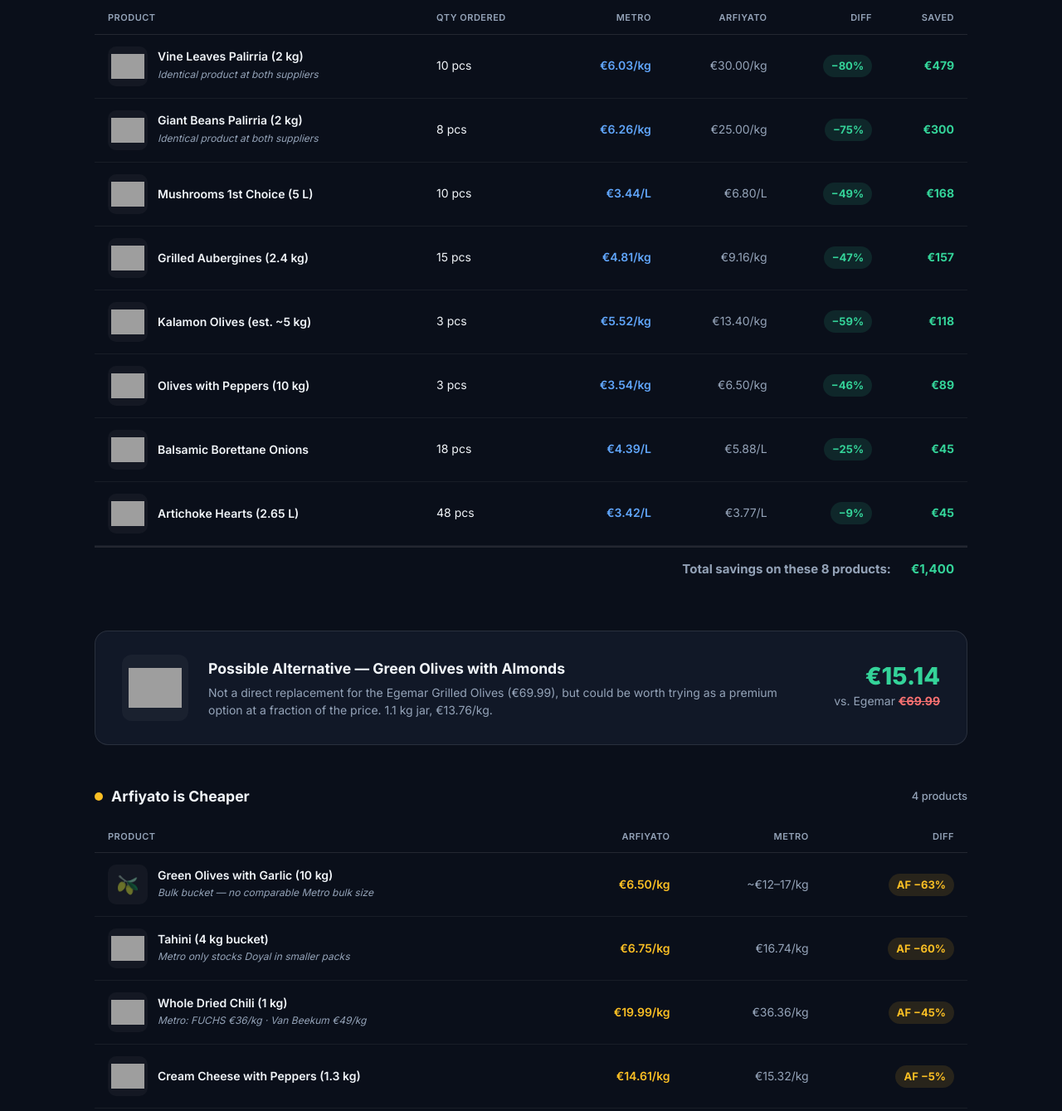
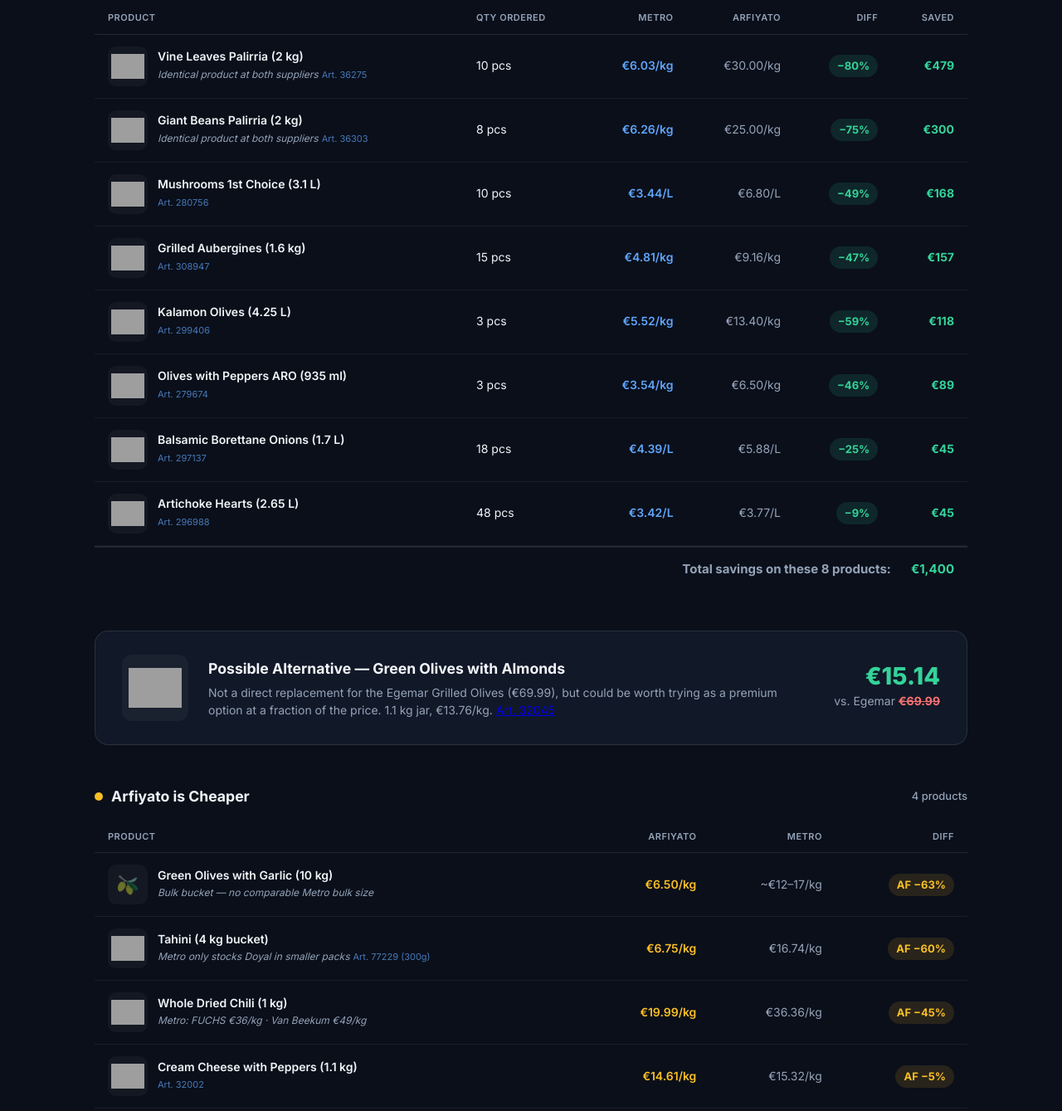
Before and after one commit to JonaAurea/metro-vergleich, a plain HTML site: page index.html in a window 1280 px wide. Shown: the part 583-1922 px from the top of the page at 83% size. Drawn offline with Linux system fonts and the light colour scheme; grey boxes are pictures that could not be loaded.

Commit message:
Add Metro article numbers as clickable links to all products

```diff
--- a/index.html
+++ b/index.html
@@ -223,6 +223,14 @@
   color: var(--text-muted);
   font-style: italic;
 }
+.product-label .art-nr {
+  font-size: 11px;
+  color: var(--metro-blue);
+  opacity: 0.7;
+  text-decoration: none;
+  display: inline-block;
+}
+.product-label .art-nr:hover { opacity: 1; text-decoration: underline; }
 .price-metro { color: var(--metro-blue); font-weight: 600; }
 .price-arfi { color: var(--text-muted); }
 .price-arfi-win { color: var(--arfi-warm); font-weight: 600; }
@@ -451,6 +459,7 @@
               <div class="product-label">
                 <strong>Vine Leaves Palirria (2 kg)</strong>
                 <span class="note">Identical product at both suppliers</span>
+                <a class="art-nr" href="https://produkte.metro.de/shop/pv/BTY-X36275/0032/0021/" target="_blank">Art. 36275</a>
               </div>
             </div>
           </td>
@@ -467,6 +476,7 @@
               <div class="product-label">
                 <strong>Giant Beans Palirria (2 kg)</strong>
                 <span class="note">Identical product at both suppliers</span>
+                <a class="art-nr" href="https://produkte.metro.de/shop/pv/BTY-X36303/0032/0021/" target="_blank">Art. 36303</a>
               </div>
             </div>
           </td>
@@ -480,7 +490,7 @@
           <td>
             <div class="product-cell">
               <div class="product-thumb"><img src="https://cdn.metro-group.com/de/de_pim_280714001001_01.png" alt=""></div>
-              <div class="product-label"><strong>Mushrooms 1st Choice (5 L)</strong></div>
+              <div class="product-label"><strong>Mushrooms 1st Choice (3.1 L)</strong><a class="art-nr" href="https://produkte.metro.de/shop/pv/BTY-X280756/0032/0021/" target="_blank">Art. 280756</a></div>
             </div>
           </td>
           <td>10 pcs</td>
@@ -493,7 +503,7 @@
           <td>
             <div class="product-cell">
               <div class="product-thumb"><img src="https://cdn.metro-group.com/de/de_pim_308947001001_01.png" alt=""></div>
-              <div class="product-label"><strong>Grilled Aubergines (2.4 kg)</strong></div>
+              <div class="product-label"><strong>Grilled Aubergines (1.6 kg)</strong><a class="art-nr" href="https://produkte.metro.de/shop/pv/BTY-X308947/0032/0021/" target="_blank">Art. 308947</a></div>
             </div>
           </td>
           <td>15 pcs</td>
@@ -506,7 +516,7 @@
           <td>
             <div class="product-cell">
               <div class="product-thumb"><img src="https://cdn.metro-group.com/de/de_pim_297091001001_01.png" alt=""></div>
-              <div class="product-label"><strong>Kalamon Olives (est. ~5 kg)</strong></div>
+              <div class="product-label"><strong>Kalamon Olives (4.25 L)</strong><a class="art-nr" href="https://produkte.metro.de/shop/pv/BTY-X299406/0032/0021/" target="_blank">Art. 299406</a></div>
             </div>
           </td>
           <td>3 pcs</td>
@@ -519,7 +529,7 @@
           <td>
             <div class="product-cell">
               <div class="product-thumb"><img src="https://cdn.metro-group.com/de/de_pim_279674001001_01.png" alt=""></div>
-              <div class="product-label"><strong>Olives with Peppers (10 kg)</strong></div>
+              <div class="product-label"><strong>Olives with Peppers ARO (935 ml)</strong><a class="art-nr" href="https://produkte.metro.de/shop/pv/BTY-X279674/0032/0021/" target="_blank">Art. 279674</a></div>
             </div>
           </td>
           <td>3 pcs</td>
@@ -532,7 +542,7 @@
           <td>
             <div class="product-cell">
               <div class="product-thumb"><img src="https://cdn.metro-group.com/de/de_pim_297095001001_02.png" alt=""></div>
-              <div class="product-label"><strong>Balsamic Borettane Onions</strong></div>
+              <div class="product-label"><strong>Balsamic Borettane Onions (1.7 L)</strong><a class="art-nr" href="https://produkte.metro.de/shop/pv/BTY-X297137/0032/0021/" target="_blank">Art. 297137</a></div>
             </div>
           </td>
           <td>18 pcs</td>
@@ -545,7 +555,7 @@
           <td>
             <div class="product-cell">
               <div class="product-thumb"><img src="https://cdn.metro-group.com/de/de_pim_296948001001_02.png" alt=""></div>
-              <div class="product-label"><strong>Artichoke Hearts (2.65 L)</strong></div>
+              <div class="product-label"><strong>Artichoke Hearts (2.65 L)</strong><a class="art-nr" href="https://produkte.metro.de/shop/pv/BTY-X296988/0032/0021/" target="_blank">Art. 296988</a></div>
             </div>
           </td>
           <td>48 pcs</td>
@@ -569,7 +579,7 @@
     </div>
     <div class="spotlight-text">
       <h3>Possible Alternative — Green Olives with Almonds</h3>
-      <p>Not a direct replacement for the Egemar Grilled Olives (€69.99), but could be worth trying as a premium option at a fraction of the price. 1.1 kg jar, €13.76/kg.</p>
+      <p>Not a direct replacement for the Egemar Grilled Olives (€69.99), but could be worth trying as a premium option at a fraction of the price. 1.1 kg jar, €13.76/kg. <a class="art-nr" href="https://produkte.metro.de/shop/pv/BTY-X32045/0032/0021/" target="_blank">Art. 32045</a></p>
     </div>
     <div class="spotlight-prices">
       <div class="metro-price">€15.14</div>
@@ -616,6 +626,7 @@
               <div class="product-label">
                 <strong>Tahini (4 kg bucket)</strong>
                 <span class="note">Metro only stocks Doyal in smaller packs</span>
+                <a class="art-nr" href="https://produkte.metro.de/shop/pv/BTY-X77229/0032/0021/" target="_blank">Art. 77229 (300g)</a>
               </div>
             </div>
           </td>
@@ -642,7 +653,8 @@
             <div class="product-cell">
               <div class="product-thumb"><img src="https://cdn.metro-group.com/de/de_pim_31960001001_01.png" alt=""></div>
               <div class="product-label">
-                <strong>Cream Cheese with Peppers (1.3 kg)</strong>
+                <strong>Cream Cheese with Peppers (1.1 kg)</strong>
+                <a class="art-nr" href="https://produkte.metro.de/shop/pv/BTY-X32002/0032/0021/" target="_blank">Art. 32002</a>
               </div>
             </div>
           </td>
@@ -685,7 +697,7 @@
           <td class="right">€399.80</td>
         </tr>
         <tr>
-          <td><div class="product-cell"><div class="product-thumb"><img src="https://cdn.metro-group.com/de/de_pim_297099001001_01.png" alt=""></div><div class="product-label"><strong>Dried Tomatoes Giovanni (7.5 kg)</strong><span class="note">Arfiyato product — Metro sells same category: 1.7L for €10.66</span></div></div></td>
+          <td><div class="product-cell"><div class="product-thumb"><img src="https://cdn.metro-group.com/de/de_pim_297099001001_01.png" alt=""></div><div class="product-label"><strong>Dried Tomatoes Giovanni (7.5 kg)</strong><span class="note">Arfiyato product — Metro alternative: <a class="art-nr" href="https://lieferservice.metro.de/shop/pv/BTY-X297141/0032/0021/" target="_blank">Art. 297141</a> (1.7L, €10.66)</span></div></div></td>
           <td>1 pc</td>
           <td class="right">€59.99</td>
           <td class="right">€59.99</td>
```
